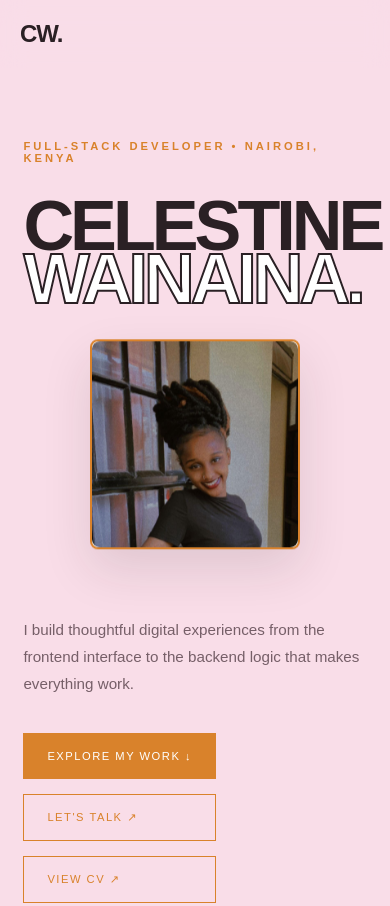
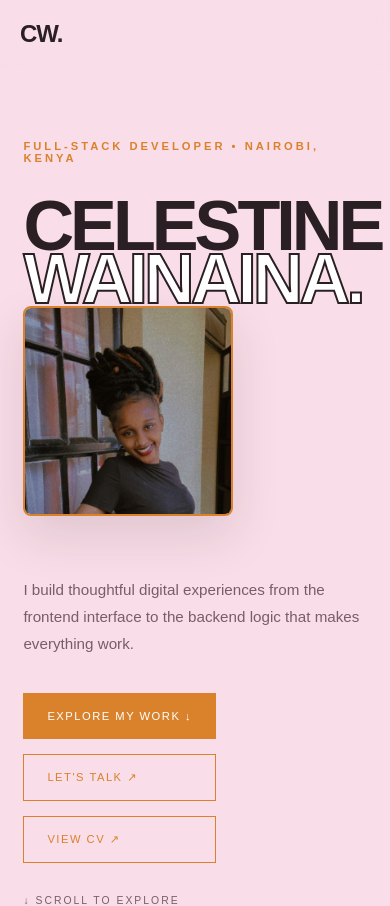
Before and after one commit to celestine-021/my-portfolio, a React (Vite) app: page / in a window 390 px wide. Shown: the top 906 px of the page. Built offline with nearby package versions, Linux system fonts and the light colour scheme.

Commit message:
Remove conflicting legacy image styles

```diff
--- a/src/App.css
+++ b/src/App.css
@@ -528,24 +528,12 @@
 
 /* HERO PHOTO */
 
-  .hero {
-    position: relative;
-  }
-
 .hero-image {
-    position: absolute;
-    right: 7%;
-    top: 50%;
-    transform: translateY(-50%);
-    width: 300px;
-    height: 390px;
+  overflow: hidden;
+  border: 2px solid #d9822b;
   border-radius: 8px;
-    overflow: hidden;
-    clip-path: none;
-    border: 2px solid #d9822b;
   background: #ffffff;
   box-shadow: 0 20px 50px rgba(42, 32, 36, 0.12);
-    z-index: 2;
 }
 
 .hero-image img {
@@ -554,35 +542,6 @@
   object-fit: cover;
   object-position: center 35%;
   display: block;
-    border-radius: inherit;
-    clip-path: none;
-  }
-
-  /* MOBILE */
-
-  @media (max-width: 768px) {
-    .hero-image {
-      position: relative;
-      right: auto;
-      top: auto;
-      transform: none;
-      width: 220px;
-      height: 285px;
-      margin: 40px auto 0;
-      animation: floatPhotoMobile 5s ease-in-out infinite;
-    }
-
-    @keyframes floatPhotoMobile {
-      0%,
-      100% {
-        transform: translateY(0);
-      }
-
-      50% {
-        transform: translateY(-8px);
-      }
-    }
-  }
 }
 
 /* DESKTOP HERO LAYOUT */
```
Lines whose indentation alone changed are shown as unchanged.
